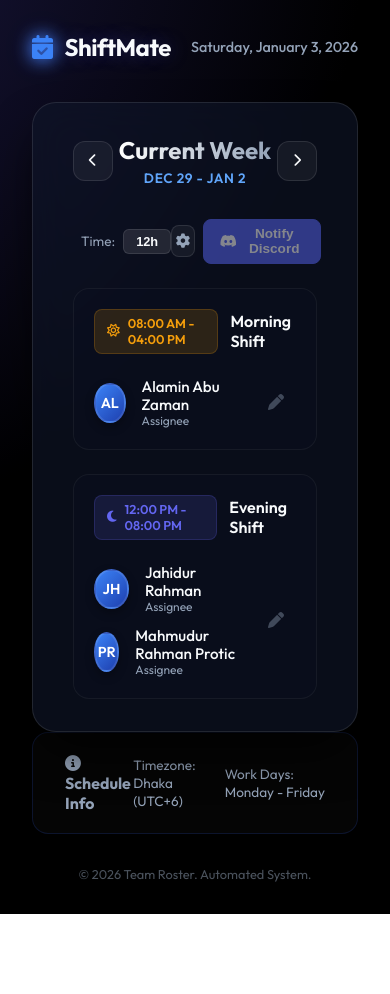
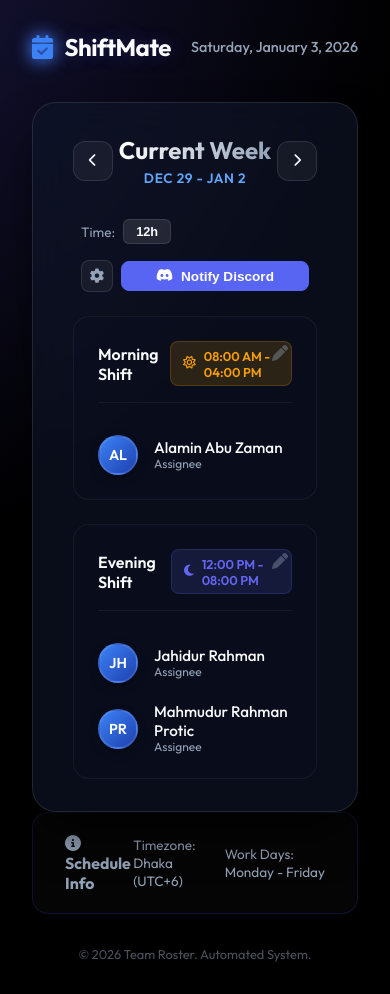
Before and after one commit to jhrahman/shiftmate, a website: page index.html in a window 390 px wide. Before the commit the page ends 914 px from the top, so only its background shows below. Drawn offline with Linux system fonts and the light colour scheme.

Commit message:
Improve mobile responsiveness and add default Discord webhook

```diff
--- a/script.js
+++ b/script.js
@@ -350,6 +350,8 @@ function updateRoster() {
 
 // Discord Integration
 const DISCORD_WEBHOOK_KEY = 'discord_webhook_url';
+const DEFAULT_WEBHOOK_URL = 'https://discord.com/api/webhooks/1457044858693751078/aWE9WieKwx02Q0etBPW-baDaa_-zFogd7CIQhCCxulFWHZWs_6W-2vQUzJlxKlltDSLY';
+
 const discordConfigModal = document.getElementById('discordConfigModal');
 const configDiscordBtn = document.getElementById('configDiscordBtn');
 const closeDiscordConfigBtn = document.getElementById('closeDiscordConfigBtn');
@@ -358,21 +360,23 @@ const webhookUrlInput = document.getElementById('webhookUrlInput');
 const sendDiscordBtn = document.getElementById('sendDiscordBtn');
 
 function getWebhookUrl() {
-    return localStorage.getItem(DISCORD_WEBHOOK_KEY) || '';
+    const stored = localStorage.getItem(DISCORD_WEBHOOK_KEY);
+    return stored ? stored : DEFAULT_WEBHOOK_URL;
 }
 
 function saveWebhookUrl(url) {
-    localStorage.setItem(DISCORD_WEBHOOK_KEY, url);
+    // If user saves the specific default URL, just clear storage to use default logic
+    if (url === DEFAULT_WEBHOOK_URL) {
+        localStorage.removeItem(DISCORD_WEBHOOK_KEY);
+    } else {
+        localStorage.setItem(DISCORD_WEBHOOK_KEY, url);
+    }
 }
 
 function updateDiscordButtonState() {
-    const hasWebhook = !!getWebhookUrl();
-    sendDiscordBtn.disabled = !hasWebhook;
-    if (!hasWebhook) {
-        sendDiscordBtn.title = "Configure webhook first";
-    } else {
-        sendDiscordBtn.title = "Send to Discord";
-    }
+    // Button is always enabled now because we have a default
+    sendDiscordBtn.disabled = false;
+    sendDiscordBtn.title = "Send to Discord";
 }
 
 function openDiscordConfig() {
--- a/style.css
+++ b/style.css
@@ -644,3 +644,68 @@ footer {
     align-items: center;
     gap: 0.25rem;
 }
+
+
+/* Mobile Responsiveness */
+@media (max-width: 640px) {
+    .schedule-row {
+        grid-template-columns: 1fr;
+        gap: 1.5rem;
+        padding: 1.5rem;
+    }
+
+    .col-time {
+        flex-direction: row;
+        align-items: center;
+        justify-content: space-between;
+        margin-bottom: 0.5rem;
+        padding-bottom: 1rem;
+        border-bottom: 1px solid rgba(255, 255, 255, 0.05);
+    }
+
+    .shift-name {
+        order: -1; /* Show shift name first on mobile */
+        margin-left: 0;
+    }
+
+    .col-person {
+        gap: 1.25rem;
+    }
+
+    .assignee-card {
+        gap: 1rem;
+    }
+
+    .col-action {
+        position: absolute;
+        top: 1rem;
+        right: 1rem;
+    }
+
+    .schedule-row {
+        position: relative; /* For absolute positioning of edit icon */
+    }
+
+    /* Adjust controls toolbar for mobile */
+    .controls-toolbar {
+        flex-direction: column;
+        gap: 1rem;
+        align-items: stretch;
+    }
+
+    .discord-controls {
+        justify-content: space-between;
+    }
+
+    .btn-discord {
+        flex: 1;
+        justify-content: center;
+    }
+}
+
+/* Fix Avatar Shape */
+.avatar {
+    flex-shrink: 0; /* Prevent shrinking */
+    min-width: 40px; /* Force minimum width */
+    min-height: 40px; /* Force minimum height */
+}
```
